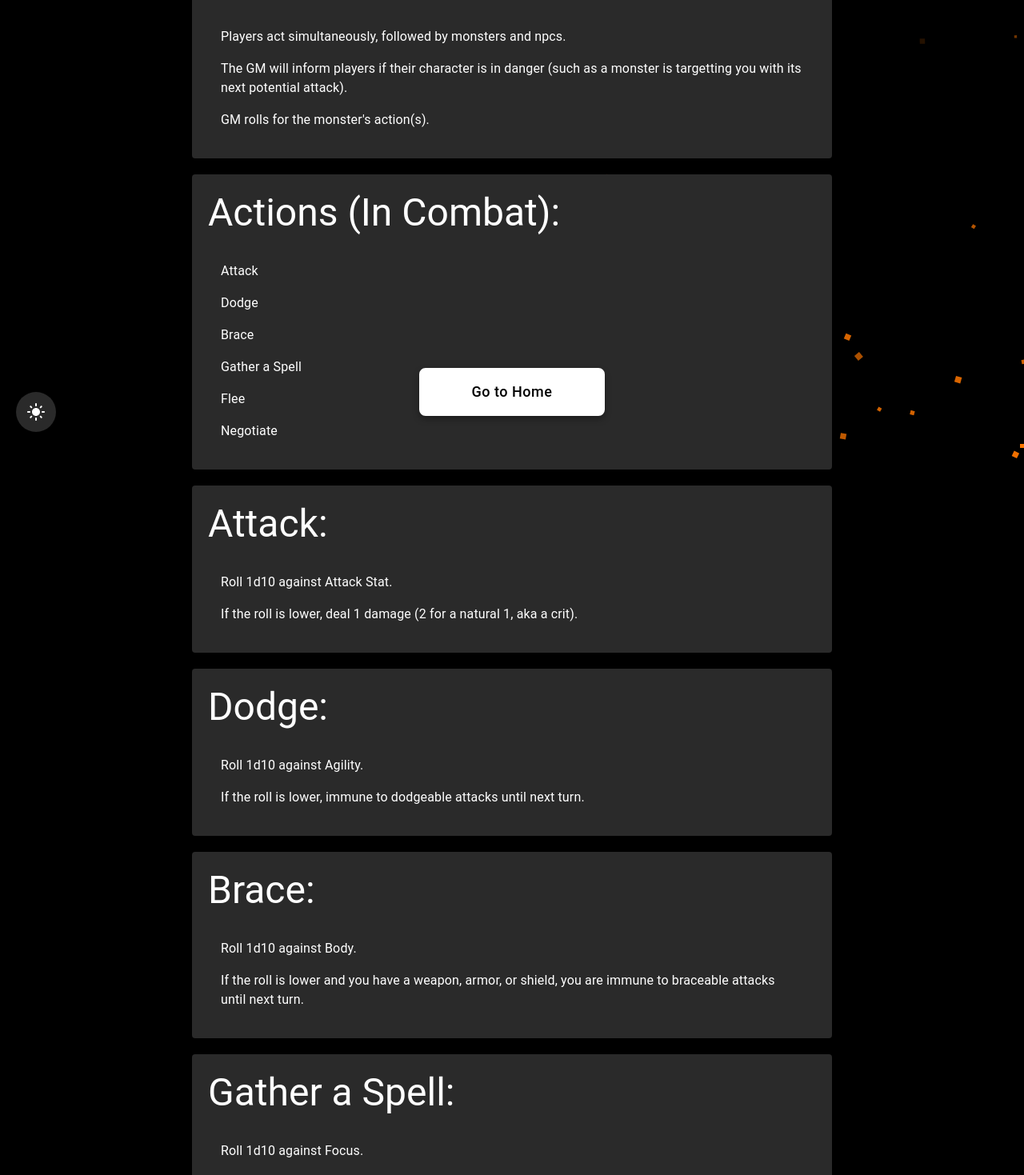
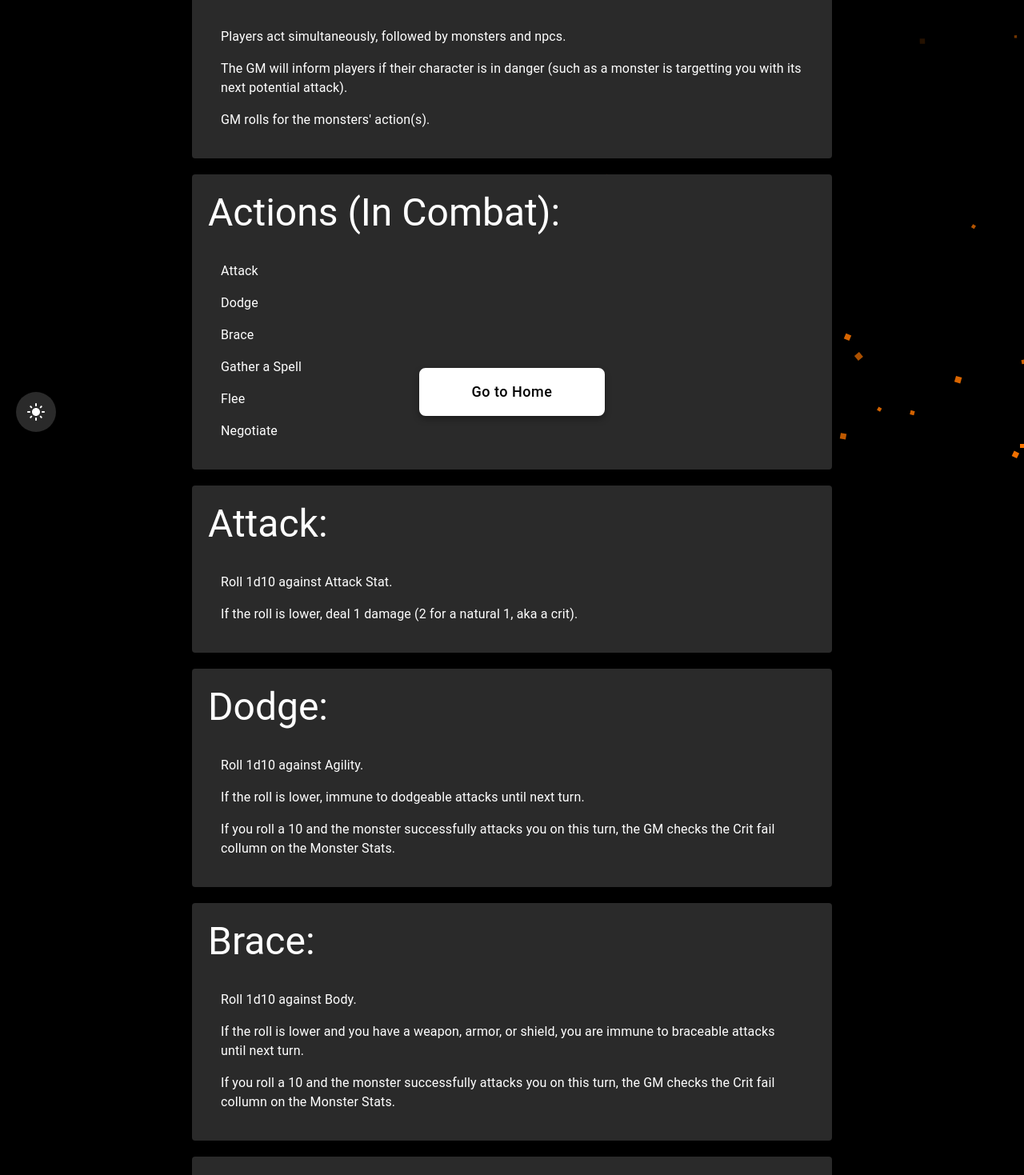
Before and after one commit to Rancor38/imustkill-website, a React (Create React App) app: page /combat-mechanics in a window 1280 px wide. Shown: the part 240-1709 px from the top of the page at 80% size. Built offline with nearby package versions, Linux system fonts and the light colour scheme.

Commit message:
Adjustment to Dodge and Brace for Crit Fails

```diff
--- a/src/pages/CombatMechanics.js
+++ b/src/pages/CombatMechanics.js
@@ -66,7 +66,7 @@ const CombatMechanics = () => {
                             next potential attack).
                         </ListItem>
                         <ListItem>
-                            GM rolls for the monster's action(s).
+                            GM rolls for the monsters' action(s).
                         </ListItem>
                     </List>
                 </Paper>
@@ -132,6 +132,9 @@ const CombatMechanics = () => {
                             If the roll is lower, immune to dodgeable attacks
                             until next turn.
                         </ListItem>
+                        <ListItem>
+                            If you roll a 10 and the monster successfully attacks you on this turn, the GM checks the Crit fail collumn on the Monster Stats.
+                        </ListItem>
                     </List>
                 </Paper>
 
@@ -153,6 +156,9 @@ const CombatMechanics = () => {
                             If the roll is lower and you have a weapon, armor,
                             or shield, you are immune to braceable attacks until
                             next turn.
+                        </ListItem>
+                        <ListItem>
+                            If you roll a 10 and the monster successfully attacks you on this turn, the GM checks the Crit fail collumn on the Monster Stats.
                         </ListItem>
                     </List>
                 </Paper>
```
